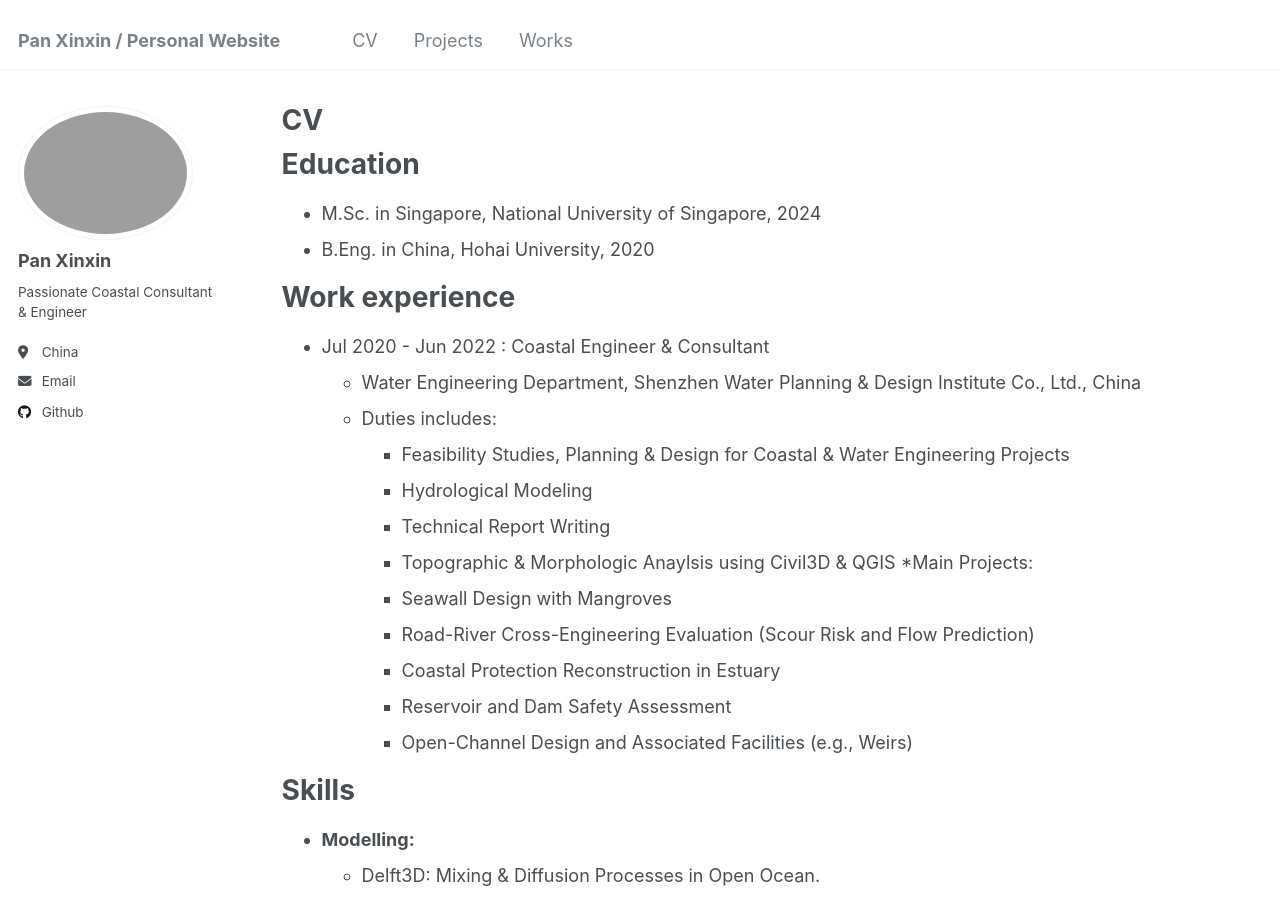
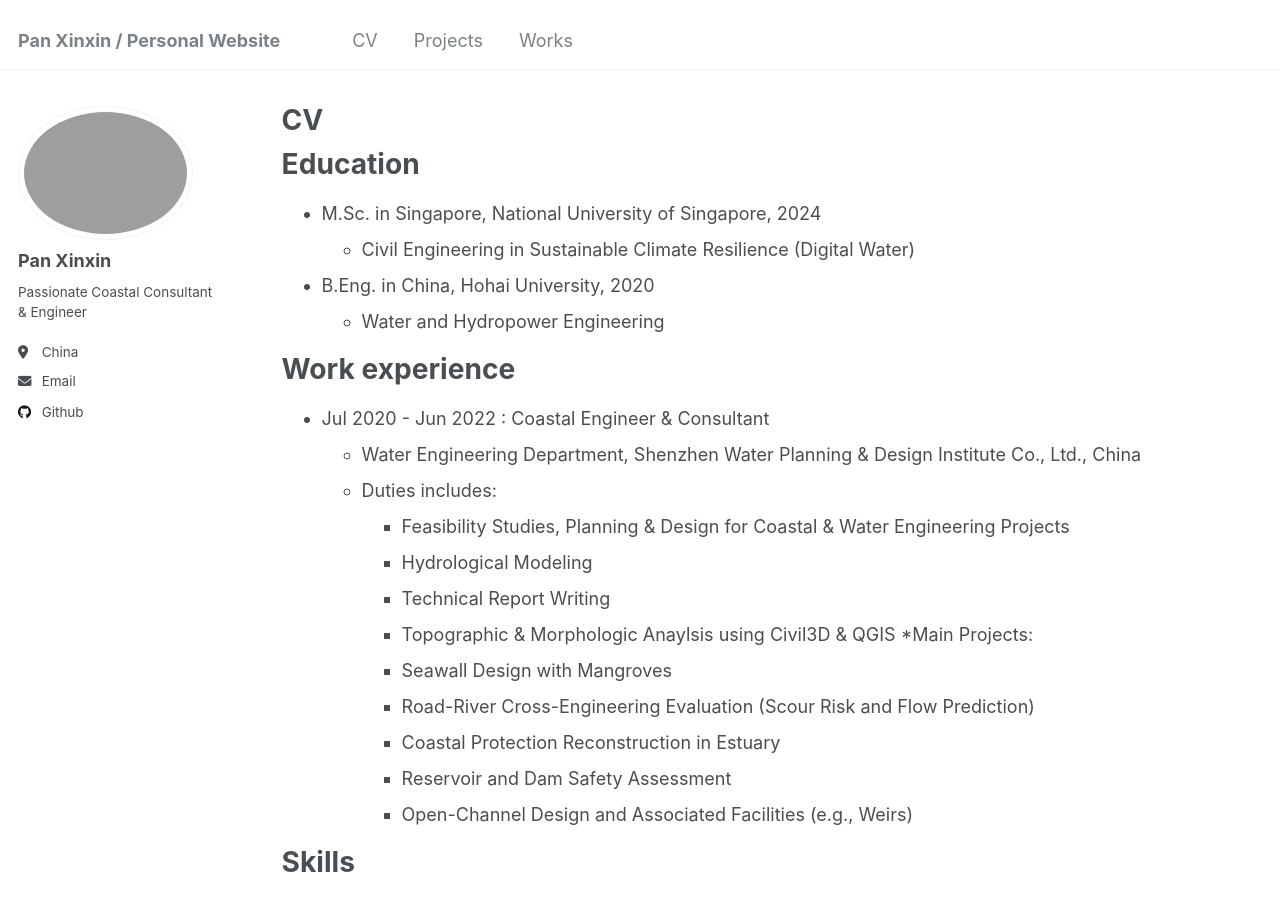
Before and after one commit to kingdaxing/kingdaxing.github.io, a Jekyll site: the page built from _pages/cv.md, in a window 1280 px wide and 900 px high. Built offline with Jekyll 4.4.1, drawn with Linux system fonts in a browser that asks for light colours.

Commit message:
Update cv.md

```diff
--- a/_pages/cv.md
+++ b/_pages/cv.md
@@ -12,7 +12,9 @@ redirect_from:
 Education
 ======
 * M.Sc. in Singapore, National University of Singapore, 2024
+  * Civil Engineering in Sustainable Climate Resilience (Digital Water)
 * B.Eng. in China, Hohai University, 2020
+  * Water and Hydropower Engineering
 
 Work experience
 ======
```
